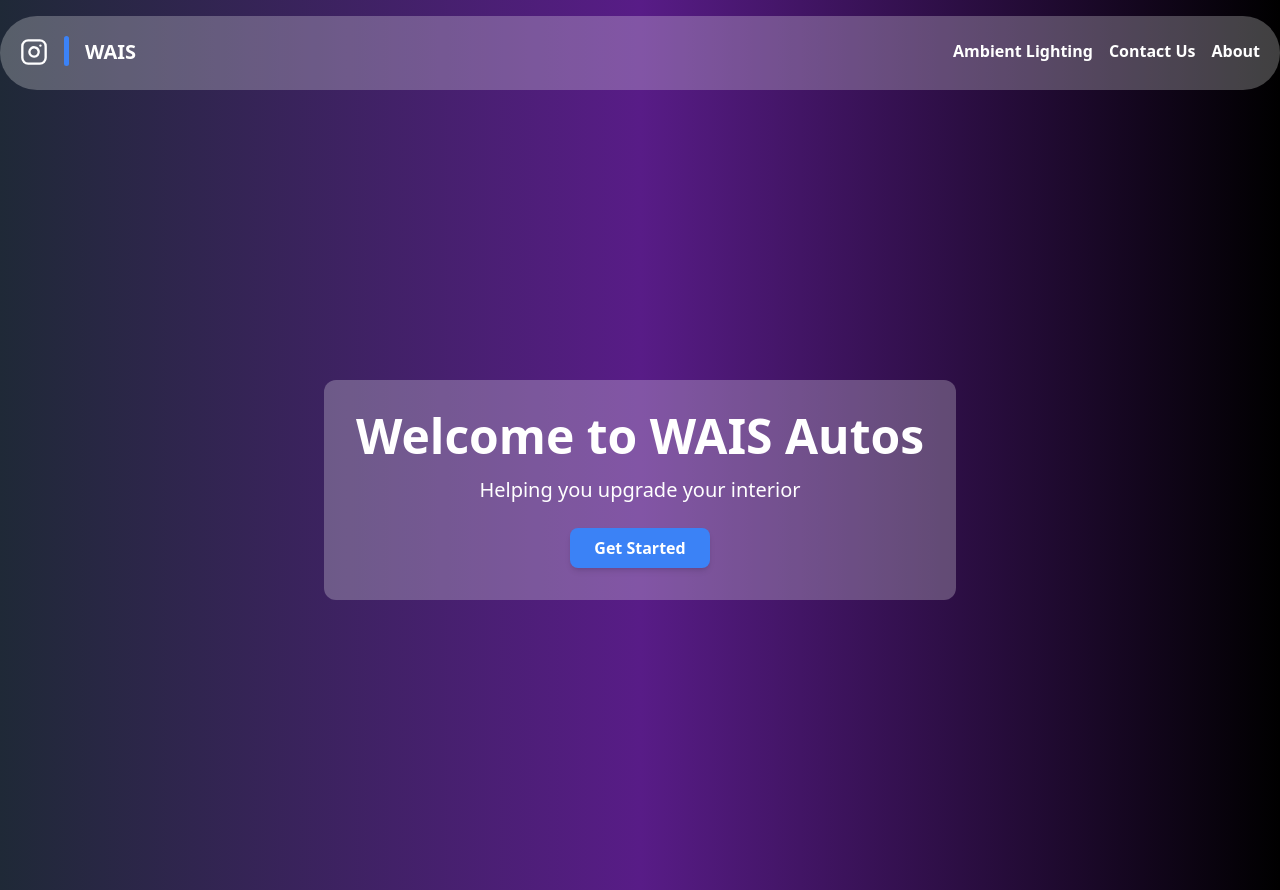
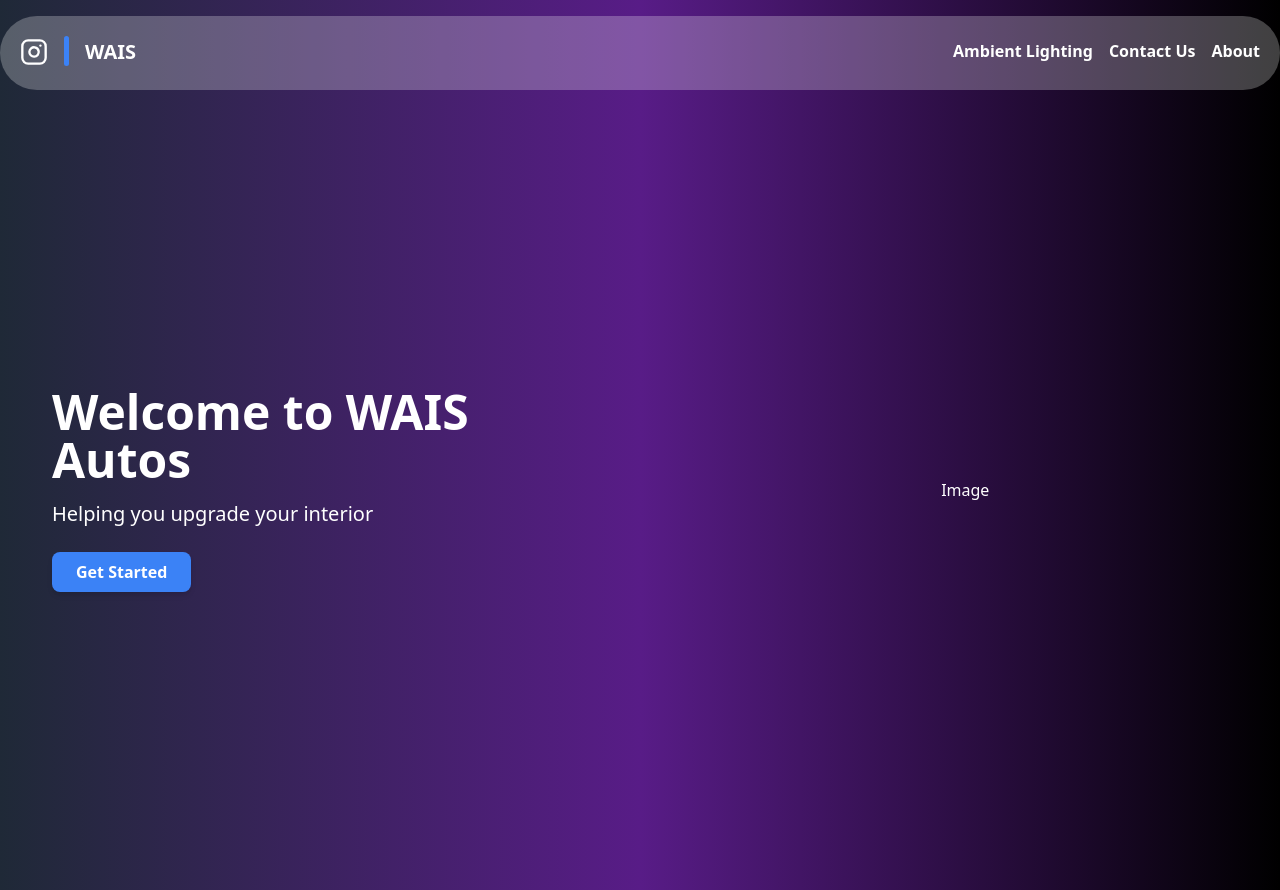
Before and after one commit to ahmed9779/wais, a Next.js app: page / in a window 1280 px wide. Built offline with nearby package versions, Linux system fonts and the light colour scheme.

Commit message:
Adding image into hero section

```diff
--- a/app/components/Hero/Hero.tsx
+++ b/app/components/Hero/Hero.tsx
@@ -1,16 +1,24 @@
 import React from 'react';
+
 
 const Hero = () => {
   return (
-    <section className='flex flex-col items-center justify-center min-h-screen'>
-      <div className="text-center p-8 bg-white bg-opacity-25 rounded-xl">
+<section className='flex flex-col md:flex-row items-center justify-center min-h-screen'>
+
+  <div className="md:w-1/2 text-center md:text-left p-8 ml-5">
     <h1 className="text-5xl font-bold mb-4">Welcome to WAIS Autos</h1>
     <p className="text-xl">Helping you upgrade your interior</p>
     <button className="mt-6 px-6 py-2 bg-blue-500 text-white font-semibold rounded-lg shadow-md hover:bg-purple-500 transition duration-300">
       Get Started
     </button>
   </div>
+
+
+  <div className="md:w-1/2 flex justify-center mt-6 md:mt-0">
+    Image
+  </div>
 </section>
+
 
   );
 };
```
Lines whose indentation alone changed are shown as unchanged.
